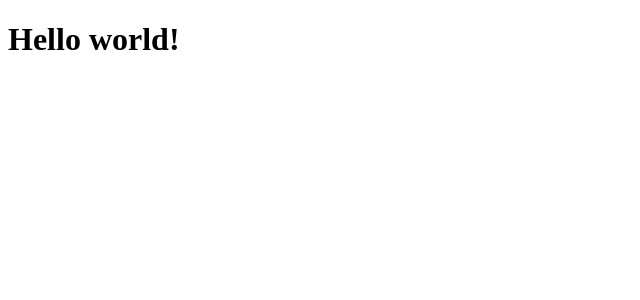
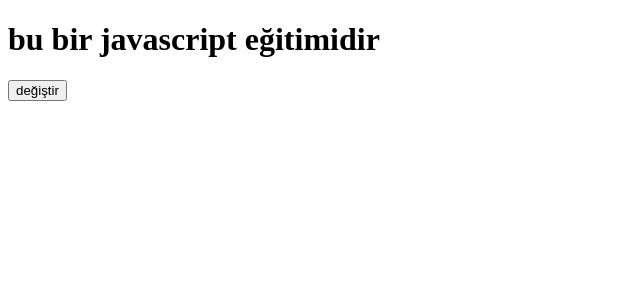
Before and after one commit to sedaakin1/react-bootcamp-6, a React (Vite) app: page / in a window 1280 px wide. Shown: the top 300 px of the page, without its empty margins (0-640 px from the left). Built offline with nearby package versions, Linux system fonts and the light colour scheme.

Commit message:
first react component

```diff
--- a/src/App.jsx
+++ b/src/App.jsx
@@ -1,7 +1,17 @@
-
+import { useState } from "react";
 
 function App() {
-  return <h1>Hello world!</h1>;
+    const [state, setState] = useState("bu bir javascript eğitimidir");
+
+    function handleClick() {
+        setState("bu bir react eğitimidir")
+    }
+
+  return (<div>
+    <h1>{state}</h1>
+    <button onClick={handleClick}>değiştir</button>
+  </div>
+  );
 }
 
 export default App;
```
